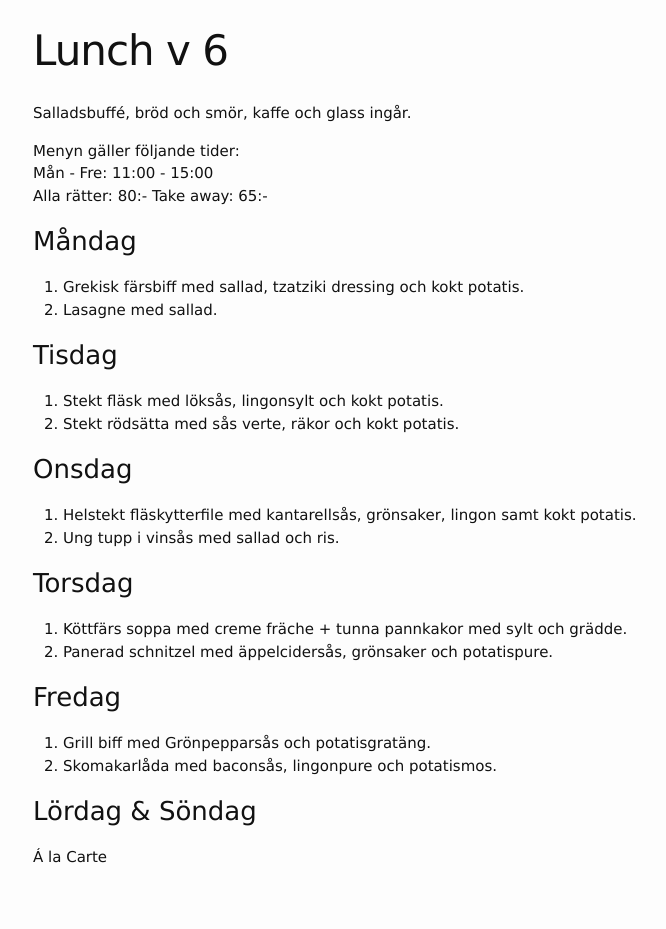
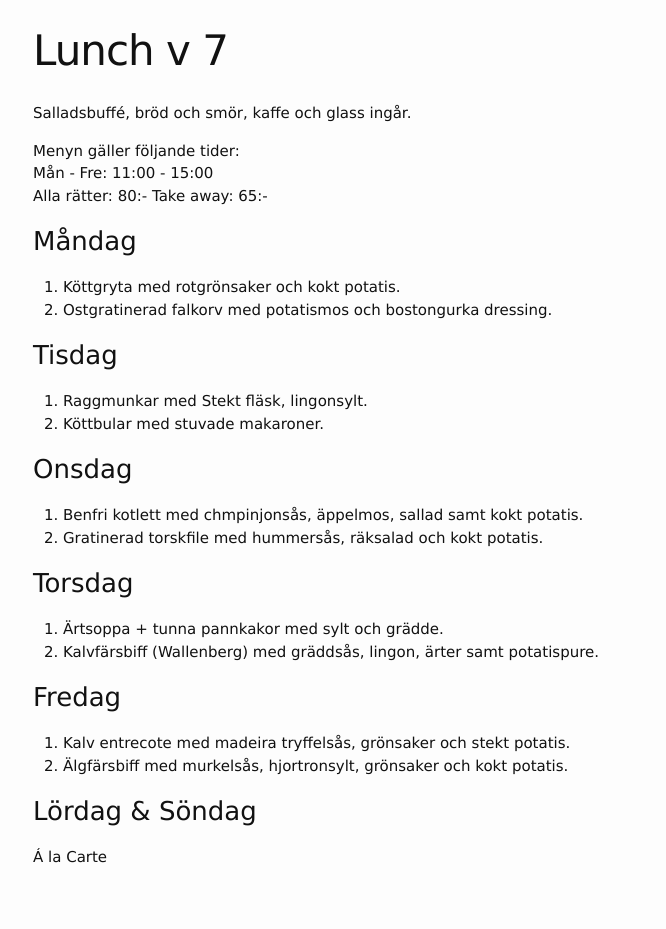
Before and after one commit to FarInn62/farinn62.github.io, a Jekyll site: the page built from lunch.md, in a window 1280 px wide. Shown: the whole page, without its empty margins (237-903 px from the left). Built offline with Jekyll 4.4.1, drawn with Linux system fonts in a browser that asks for light colours.

Commit message:
Update lunch.md

```diff
--- a/lunch.md
+++ b/lunch.md
@@ -1,6 +1,6 @@
 ---
 layout: foodmenu
-title: Lunch v 6
+title: Lunch v 7
 permalink: /lunch/
 published: true
 ---
@@ -12,28 +12,28 @@ Alla rätter: 80:- Take away: 65:-
 
 ### Måndag
 
-1. Grekisk färsbiff med sallad, tzatziki dressing och kokt potatis.
-2. Lasagne med sallad.
+1. Köttgryta med rotgrönsaker och kokt potatis.
+2. Ostgratinerad falkorv med potatismos och bostongurka dressing.
 
 ### Tisdag
 
-1. Stekt fläsk med löksås, lingonsylt och kokt potatis.
-2. Stekt rödsätta med sås verte, räkor och kokt potatis.
+1. Raggmunkar med Stekt fläsk, lingonsylt.
+2. Köttbular med stuvade makaroner.
 
 ### Onsdag
 
-1. Helstekt fläskytterfile med kantarellsås, grönsaker, lingon samt kokt potatis.
-2. Ung tupp i vinsås med sallad och ris.
+1. Benfri kotlett med chmpinjonsås, äppelmos, sallad samt kokt potatis.
+2. Gratinerad torskfile med hummersås, räksalad och kokt potatis.
 
 ### Torsdag
 
-1. Köttfärs soppa med creme fräche + tunna pannkakor med sylt och grädde.
-2. Panerad schnitzel med äppelcidersås, grönsaker och potatispure.
+1. Ärtsoppa + tunna pannkakor med sylt och grädde.
+2. Kalvfärsbiff (Wallenberg) med gräddsås, lingon, ärter samt potatispure.
 
 ### Fredag
 
-1. Grill biff med Grönpepparsås och potatisgratäng.
-2. Skomakarlåda med baconsås, lingonpure och potatismos.
+1. Kalv entrecote med madeira tryffelsås, grönsaker och stekt potatis.
+2. Älgfärsbiff med murkelsås, hjortronsylt, grönsaker och kokt potatis.
 
 
 ### Lördag & Söndag
```
